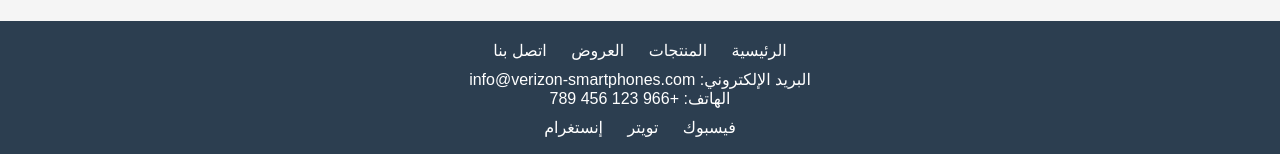
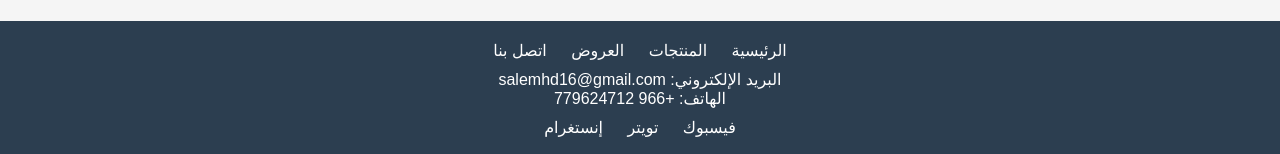
Before and after one commit to Salemhd/halaphone, a plain HTML site: page index.html in a window 1280 px wide. Shown: the part 1008-1162 px from the top of the page. Drawn offline with Linux system fonts and the light colour scheme.

Commit message:
Update index.html

```diff
--- a/index.html
+++ b/index.html
@@ -70,8 +70,8 @@
             <a href="#">اتصل بنا</a>
         </div>
         <div class="contact-info">
-            <p>البريد الإلكتروني: info@verizon-smartphones.com</p>
-            <p>الهاتف: +966 123 456 789</p>
+            <p>البريد الإلكتروني: salemhd16@gmail.com</p>
+            <p>الهاتف: +966   779624712</p>
         </div>
         <div class="social-media">
             <a href="#">فيسبوك</a>
```
